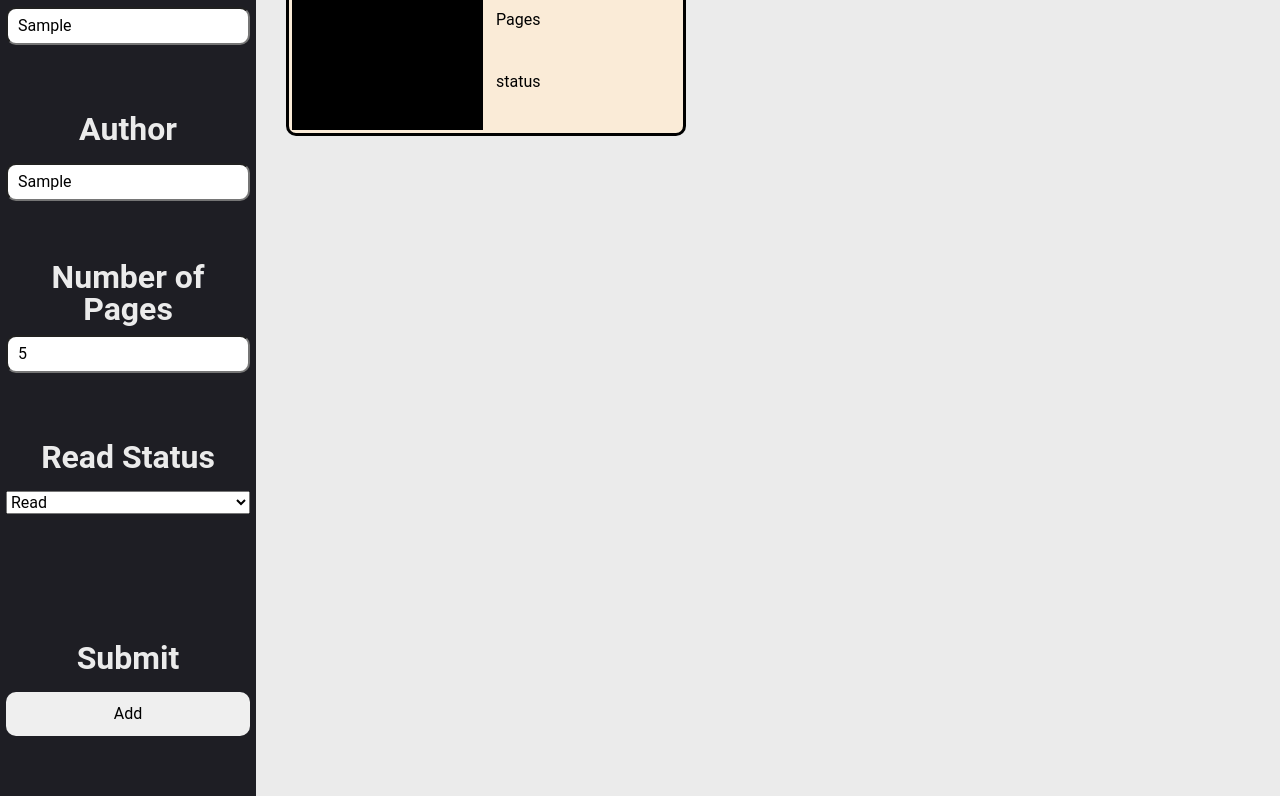
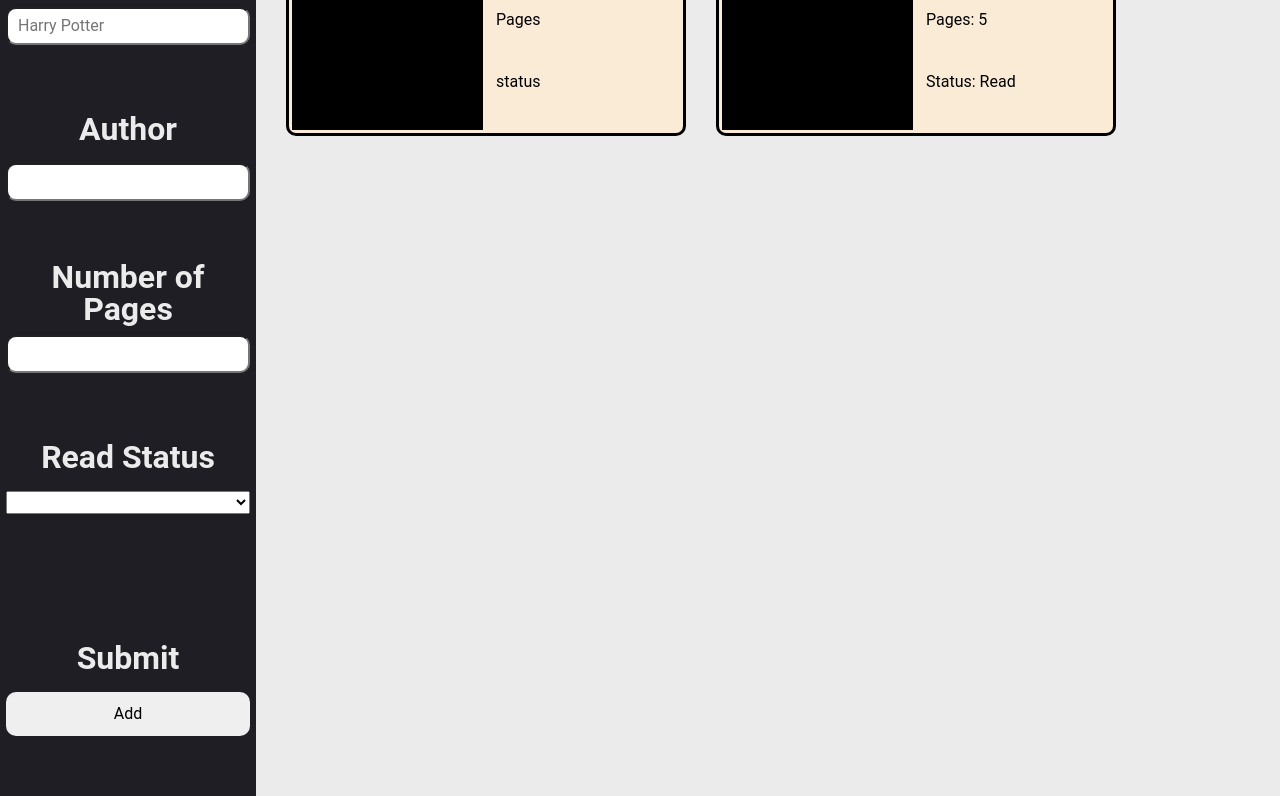
Before and after one commit to J-Herika/Library-constructors, a plain HTML site: page index.html in a window 1280 px wide. Both pictures are taken after typing "Sample", "Sample", "5" into the empty fields and a click on the button "Add". Shown: the part 111-907 px from the top of the page. Drawn offline with Linux system fonts and the light colour scheme.

Commit message:
made the form work

```diff
--- a/index.html
+++ b/index.html
@@ -12,7 +12,7 @@
     <div class="content">
       <div class="getinfo-content">
         <!-- <button class="add-book">Add a Book</button> -->
-        <form action="get">
+        <form action="get" class="book-form">
           <ul>
             <li>
               <label for="title">Title</label>
--- a/script.js
+++ b/script.js
@@ -10,6 +10,14 @@ let author = bookDetails.querySelector(".author");
 let pages = bookDetails.querySelector(".pages");
 let status = bookDetails.querySelector(".status");
 
+let bookForm = document.querySelector('.book-form');
+let formTitle = bookForm[0];
+let formAuthor = bookForm[1];
+let formPages = bookForm[2];
+let formStatus = bookForm[3];
+let formButton = bookForm[4];
+
+
 function Book(title, author, numOfPages, readStatus) {
   //the constructor
   this.title = title;
@@ -21,14 +29,19 @@ function Book(title, author, numOfPages, readStatus) {
 function getBookData() {
   let book;
 
-  title = prompt("Enter the book title", "Harry Potter");
-  author = prompt("Enter the book author", "Harry Rich");
-  numOfPages = prompt("Enter the number of pages in the book", "213");
-  readStatus = prompt("Did you read the book?", "Read,Not Read, Still Reading");
+  title = formTitle.value
+  author = formAuthor.value
+  numOfPages = formPages.value
+  readStatus = formStatus.value
 
   book = new Book(title, author, numOfPages, readStatus);
   addBookToLibrary(book);
   displayBooks();
+
+  formTitle.value = '';
+  formAuthor.value = '';
+  formPages.value = '';
+  formStatus.value = '';
 }
 
 function addBookToLibrary(bookToAdd) {
@@ -57,12 +70,4 @@ function displayBooks() {
 
 
 //button for adding a new book
-addBook.addEventListener("click", getBookData);
-
-
-
-
-// i want to get user input and store the data in a new Book
-// then i want to add that book to the library array
-
-// const book1 = new Book('dont give up', 'you', 1, 'read')
+formButton.addEventListener('click', getBookData)
```
